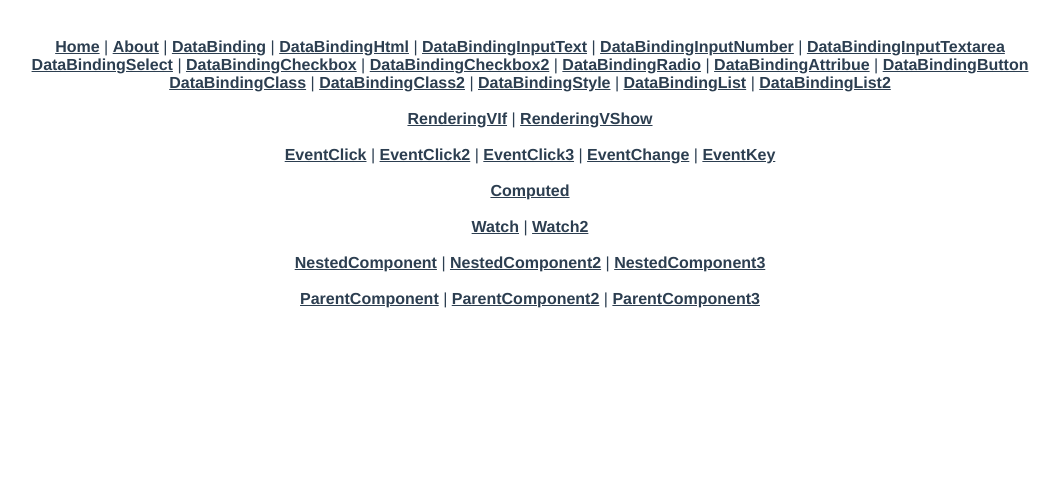
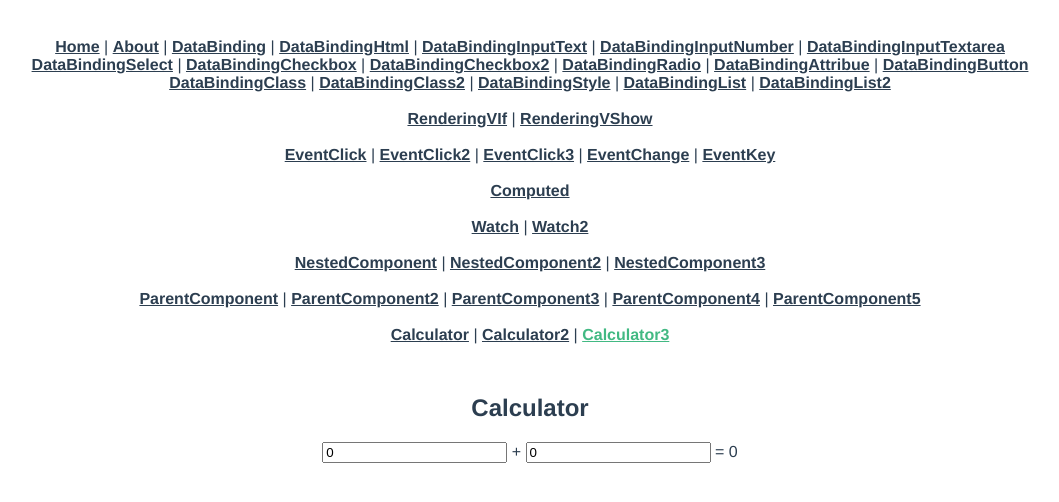
Before and after one commit to byeon-jiun/vue-study, a Vue app: page /calculator3 in a window 1280 px wide. Shown: the top 502 px of the page, without its empty margins (110-1169 px from the left). Built offline with nearby package versions, Linux system fonts and the light colour scheme.

Commit message:
컴포지션 api reactive, computed, toRefs 실습

```diff
--- a/package.json
+++ b/package.json
@@ -8,6 +8,7 @@
     "lint": "vue-cli-service lint"
   },
   "dependencies": {
+    "@vue/composition-api": "^1.4.9",
     "axios": "^0.26.0",
     "core-js": "^3.6.5",
     "vue": "^3.0.0",
--- a/src/App.vue
+++ b/src/App.vue
@@ -49,7 +49,14 @@
       <br>
       <router-link to="/parentcomponent">ParentComponent</router-link> |
       <router-link to="/parentcomponent2">ParentComponent2</router-link> |
-      <router-link to="/parentcomponent3">ParentComponent3</router-link>
+      <router-link to="/parentcomponent3">ParentComponent3</router-link> |
+      <router-link to="/parentcomponent4">ParentComponent4</router-link> |
+      <router-link to="/parentcomponent5">ParentComponent5</router-link>
+      <br>
+      <br>
+      <router-link to="/calculator">Calculator</router-link> |
+      <router-link to="/calculator2">Calculator2</router-link> |
+      <router-link to="/calculator3">Calculator3</router-link>
     </div>
     <router-view>
     </router-view>
--- /dev/null
+++ b/src/components/child/ChildComponent4.vue
@@ -0,0 +1,21 @@
+<template>
+  <h1>{{msg}}</h1>
+</template>
+
+<script>
+export default {
+  data(){
+    return{
+      msg: '자식 컴포넌트에서 보내는 메세지 입니다.'
+    }
+  },
+  mounted() {
+    this.$emit('send-message',this.msg);
+  }
+}
+</script>
+
+<style scoped>
+
+</style>
+<!-- 자식 컴포넌트에서 부모 컴포넌트로 이벤트를 전달하기 위해선 $emit 사용-->
--- /dev/null
+++ b/src/components/child/ChildComponent5.vue
@@ -0,0 +1,23 @@
+<template>
+  <button type="button" @click="childFunc" ref="btn">자식 컴포넌트 데이터 변경</button>
+</template>
+
+<script>
+export default {
+  data(){
+    return{
+      msg: '초기 메세지'
+    }
+  },
+  methods:{
+    childFunc(){
+      this.msg = '변경된 메세지';
+    }
+  }
+}
+</script>
+
+<style scoped>
+
+</style>
+<!-- 부모 컴포넌트에서 자식 컴포넌트에 정의된 데이터 옵션 값의 변경 사항을 항상 동기화 시키기 -->
--- a/src/router/index.js
+++ b/src/router/index.js
@@ -32,6 +32,11 @@ import NestedComponent3 from "@/views/nested/NestedComponent3";
 import ParentComponent from "@/views/parent/ParentComponent";
 import ParentComponent2 from "@/views/parent/ParentComponent2";
 import ParentComponent3 from "@/views/parent/ParentComponent3";
+import ParentComponent4 from "@/views/parent/ParentComponent4";
+import ParentComponent5 from "@/views/parent/ParentComponent5";
+import Calculator from "@/views/compositionAPI/Calculator";
+import Calculator2 from "@/views/compositionAPI/Calculator2";
+import Calculator3 from "@/views/compositionAPI/Calculator3";
 
 const routes = [
   {
@@ -203,6 +208,31 @@ const routes = [
     path: '/parentcomponent3',
     name: 'ParentComponent3',
     component: ParentComponent3
+  },
+  {
+    path: '/parentcomponent4',
+    name: 'ParentComponent4',
+    component: ParentComponent4
+  },
+  {
+    path: '/parentcomponent5',
+    name: 'ParentComponent5',
+    component: ParentComponent5
+  },
+  {
+    path: '/calculator',
+    name: 'Calculator',
+    component: Calculator
+  },
+  {
+    path: '/calculator2',
+    name: 'Calculator2',
+    component: Calculator2
+  },
+  {
+    path: '/calculator3',
+    name: 'Calculator3',
+    component: Calculator3
   }
 ]
 
--- /dev/null
+++ b/src/views/compositionAPI/Calculator.vue
@@ -0,0 +1,57 @@
+<template>
+  <div>
+    <h2>Calculator</h2>
+    <div>
+      <input type="text" v-model="state.num1" @keyup="plusNumbers"/>
+      <span> + </span>
+      <input type="text" v-model="state.num2" @keyup="plusNumbers"/>
+      <span> = </span>
+      <span> {{state.result}} </span>
+    </div>
+  </div>
+</template>
+
+<script>
+import {reactive} from "vue";
+export default {
+  setup(){
+    let state = reactive({
+      num1:0,
+      num2:0,
+      result:0}
+    );
+    return{
+      state
+    }
+  }
+}
+</script>
+
+<style scoped>
+
+</style>
+<!-- 컴포지션 api 를 이용하면 setup 함수 안에서 한덩어리로 코드를 구현할 수 있어 코드에 대한 관리가 쉬워진다,
+      코드의 재사용성을 높이고, 코드의 가독성을 높여준다.( 연관성 있는 로직은 같이 관리 하기 용이)-->
+<!-- compositionAPI 를 사용하기전 코드
+
+<template>
+  <div>
+    <h2>Calculator</h2>
+    <div>
+      <input type="text" v-model="num1" @keyup="plusNumbers"/>
+      <span> + </span>
+      <input type="text" v-model="num2" @keyup="plusNumbers"/>
+      <span> = </span>
+      <span> {{result}} </span>
+    </div>
+  </div>
+</template>
+
+<script>
+export default {
+  data(){ return{ num1:0, num2:0, result:0}; },
+  methods:{ plusNumbers(){ this.result = parseInt(this.num1) + parseInt(this.num2); }}
+}
+</script>
+
+-->
--- /dev/null
+++ b/src/views/compositionAPI/Calculator2.vue
@@ -0,0 +1,31 @@
+<template>
+  <div>
+    <h2>Calculator</h2>
+    <div>
+      <input type="text" v-model="state.num1"/>
+      <span> + </span>
+      <input type="text" v-model="state.num2"/>
+      <span> = </span>
+      <span> {{state.result}} </span>
+    </div>
+  </div>
+</template>
+
+<script>
+import {reactive,computed} from "vue";
+export default {
+  setup(){
+    let state = reactive({
+      num1:0, num2:0, result: computed(() => parseInt(state.num1) + parseInt(state.num2) )}
+    );
+    return{
+      state
+    }
+  }
+}
+</script>
+
+<style scoped>
+
+</style>
+<!-- reactive 와 computed 를 이용해, keyup 이벤트도 없앨수 있고, 코드가 훨씬 간결 해졌다. -->
--- /dev/null
+++ b/src/views/compositionAPI/Calculator3.vue
@@ -0,0 +1,37 @@
+<template>
+  <div>
+    <h2>Calculator</h2>
+    <div>
+      <input type="text" v-model="num1"/>
+      <span> + </span>
+      <input type="text" v-model="num2"/>
+      <span> = </span>
+      <span> {{result}} </span>
+    </div>
+  </div>
+</template>
+
+<script>
+import {reactive,computed, toRefs} from "vue";
+function plusCalculator(){
+  let state = reactive({
+    num1:0,
+    num2:0,
+    result: computed(() => parseInt(state.num1) + parseInt(state.num2))
+  });
+  return toRefs(state);
+}
+export default {
+  setup(){
+    let {num1, num2, result} = plusCalculator();
+    return{
+      num1, num2, result
+    }
+  }
+}
+</script>
+
+<style scoped>
+
+</style>
+<!-- reactive 와 computed 를 이용해, keyup 이벤트도 없앨수 있고, 코드가 훨씬 간결 해졌다. -->
--- /dev/null
+++ b/src/views/parent/ParentComponent4.vue
@@ -0,0 +1,20 @@
+<template>
+  <child-component @send-message="sendMessage" />
+</template>
+
+<script>
+import ChildComponent from "@/components/child/ChildComponent4";
+export default {
+  components: {ChildComponent},
+  methods:{
+    sendMessage(data){
+      alert(data);
+    }
+  }
+}
+</script>
+
+<style scoped>
+
+</style>
+<!-- 커스텀 이벤트  @send-message는 자식 컴포넌트에서 $emit 으로 호출하게된다.-->
--- /dev/null
+++ b/src/views/parent/ParentComponent5.vue
@@ -0,0 +1,18 @@
+<template>
+  <button type="button" @click="checkChild" > 자식 컴포넌트 데이터 조회</button>
+  <child-component ref="child_component" />
+</template>
+
+<script>
+import ChildComponent from "@/components/child/ChildComponent5";
+export default {
+  components: {ChildComponent},
+  computed: {msg(){return this.$refs.child_component.msg}},
+  methods:  {checkChild(){alert(this.msg)}}
+}
+</script>
+
+<style scoped>
+
+</style>
+<!-- 부모 컴포넌트에서 computed 옵션을 사용해, 자식 컴포넌트의 msg 값을 감지 하도록 함, computed는 참조되고 있는 데이터의 변경사항을 바로 감지하여 반영할수 있음-->
```
Also changed, not shown: src/views/popup/SlotModalLayout.vue (added, +23 -0 lines), src/views/popup/SlotUseModal.vue (added, +23 -0 lines), 1 other file (tests, documents, lock files or other folders).
